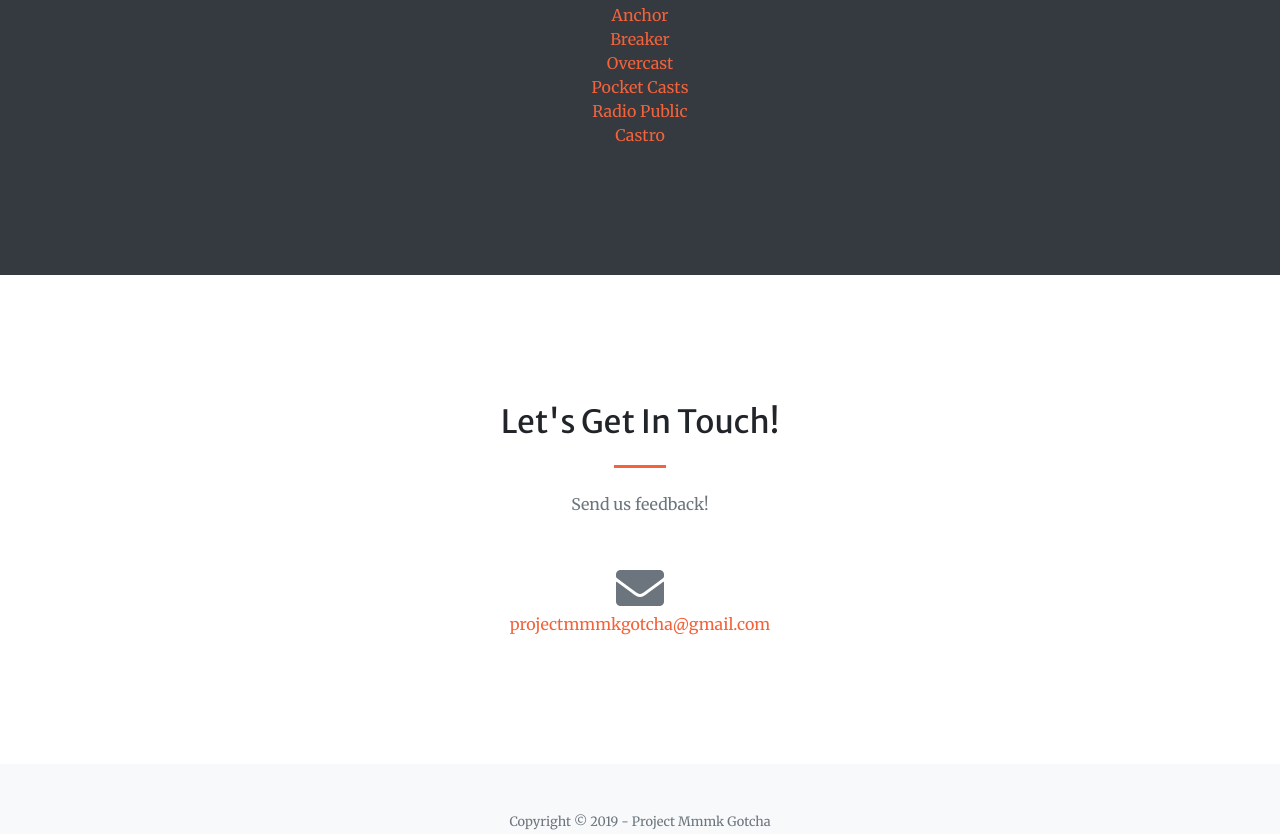
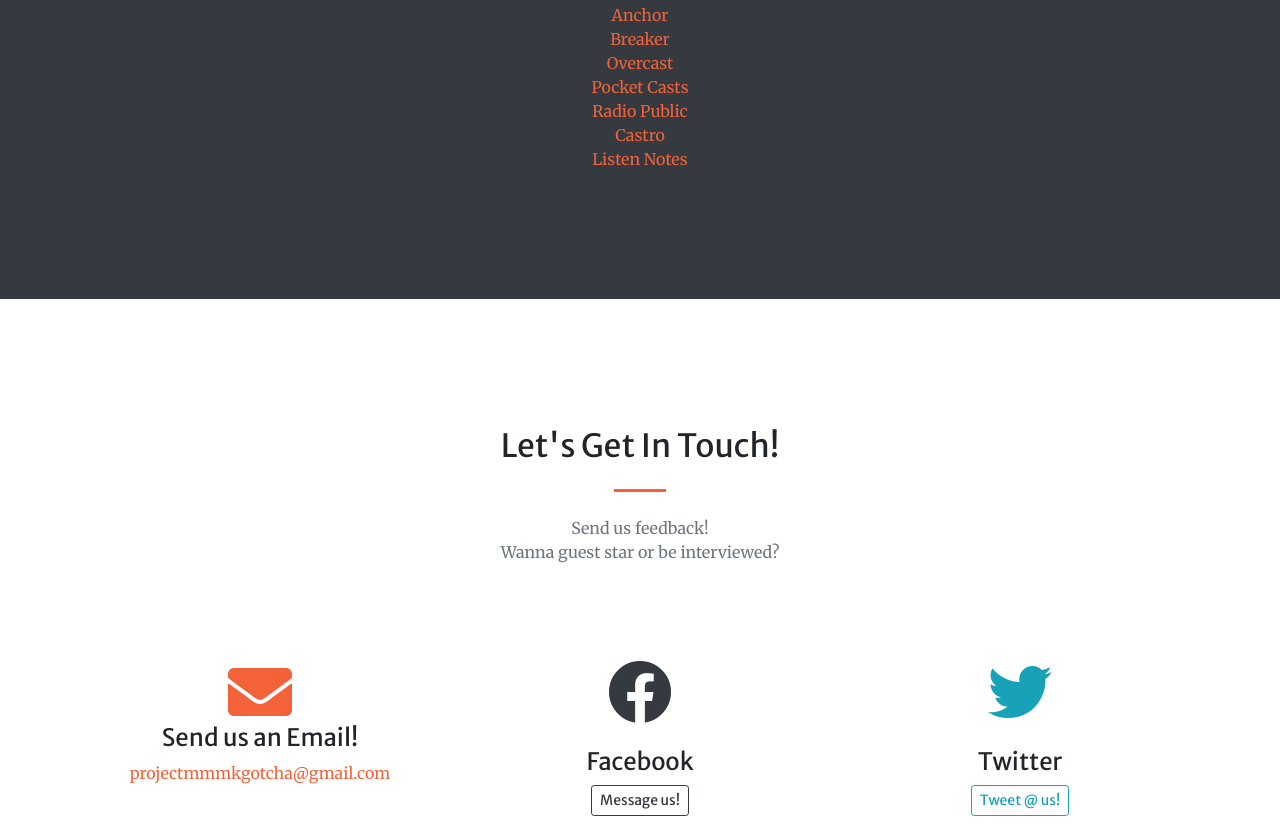
Before and after one commit to anataliocs/projectmmmkgotcha, a Gatsby site: page / in a window 1280 px wide. Shown: the part 1537-2371 px from the top of the page. Built offline with nearby package versions, Linux system fonts and the light colour scheme; Gatsby itself is replaced by a stand-in of ours.

Commit message:
Update contact info

```diff
--- a/src/pages/index.js
+++ b/src/pages/index.js
@@ -90,6 +90,9 @@
               Radio Public</a>
             <a className="d-block" href="https://castro.fm/podcast/7c17a882-5b38-4f42-bd91-2a38c70a0414" target="_blank">
               Castro</a>
+            <a className="d-block" href="https://www.listennotes.com/podcasts/project-mmmk-gotcha-carrie-arbogast-jNdC5wx2-hc/" target="_blank">
+              Listen Notes</a>
+
           </div>
         </section>
 
@@ -99,15 +102,34 @@
               <div className="col-lg-8 text-center">
                 <h2 className="mt-0">Let's Get In Touch!</h2>
                 <hr className="divider my-4"/>
-                <p className="text-muted mb-5">Send us feedback!</p>
+                <p className="text-muted mb-5">Send us feedback! <br/>Wanna guest star or be interviewed?</p>
               </div>
             </div>
             <div className="row">
 
-              <div className="col-lg-12 mr-auto text-center">
-                <i className="fas fa-envelope fa-3x text-muted"></i>
+              <div className="col-lg-4 text-center">
+                <div className="mt-5">
+                <i className="fas fa-envelope fa-4x text-primary"></i>
+                  <h3 className="h4 mb-2">Send us an Email!</h3>
                 <a className="d-block" href="mailto:projectmmmkgotcha@gmail.com"
                   target="_blank" rel="noopener noreferrer">projectmmmkgotcha@gmail.com</a>
+                </div>
+              </div>
+
+              <div className="col-lg-4 text-center">
+                <div className="mt-5">
+                  <i className="fab fa-4x fa-facebook text-dark mb-4"></i>
+                  <h3 className="h4 mb-2">Facebook</h3>
+                  <a className="btn btn-outline-dark btn-sm" href="https://www.facebook.com/ProjectMmmkGotcha/">Message us!</a>
+                </div>
+              </div>
+
+              <div className="col-lg-4 text-center">
+                <div className="mt-5">
+                  <i className="fab fa-4x fa-twitter text-info mb-4"></i>
+                  <h3 className="h4 mb-2">Twitter</h3>
+                  <a className="btn btn-outline-info btn-sm" href="https://twitter.com/GotchaMmmk">Tweet @ us!</a>
+                </div>
               </div>
 
             </div>
```
